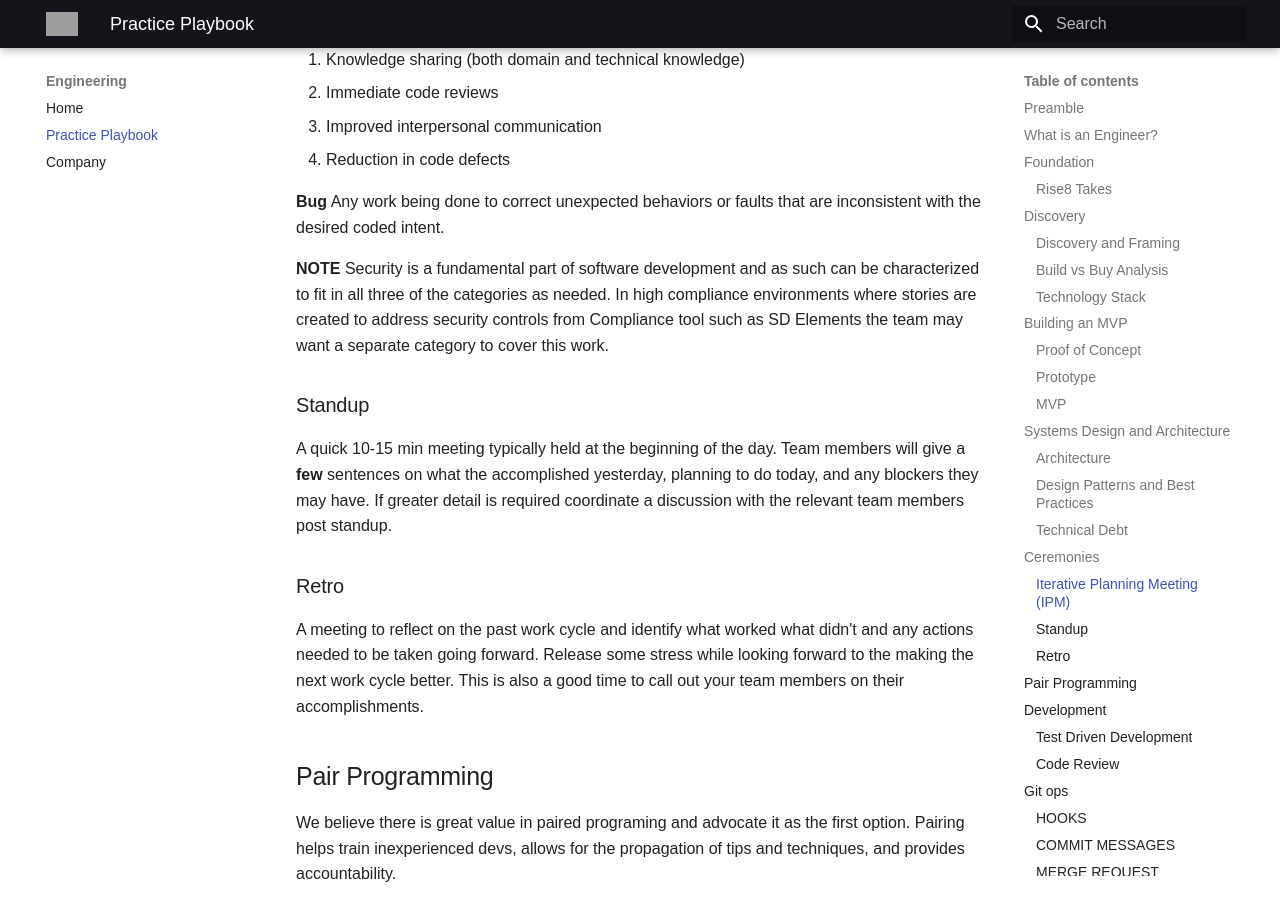
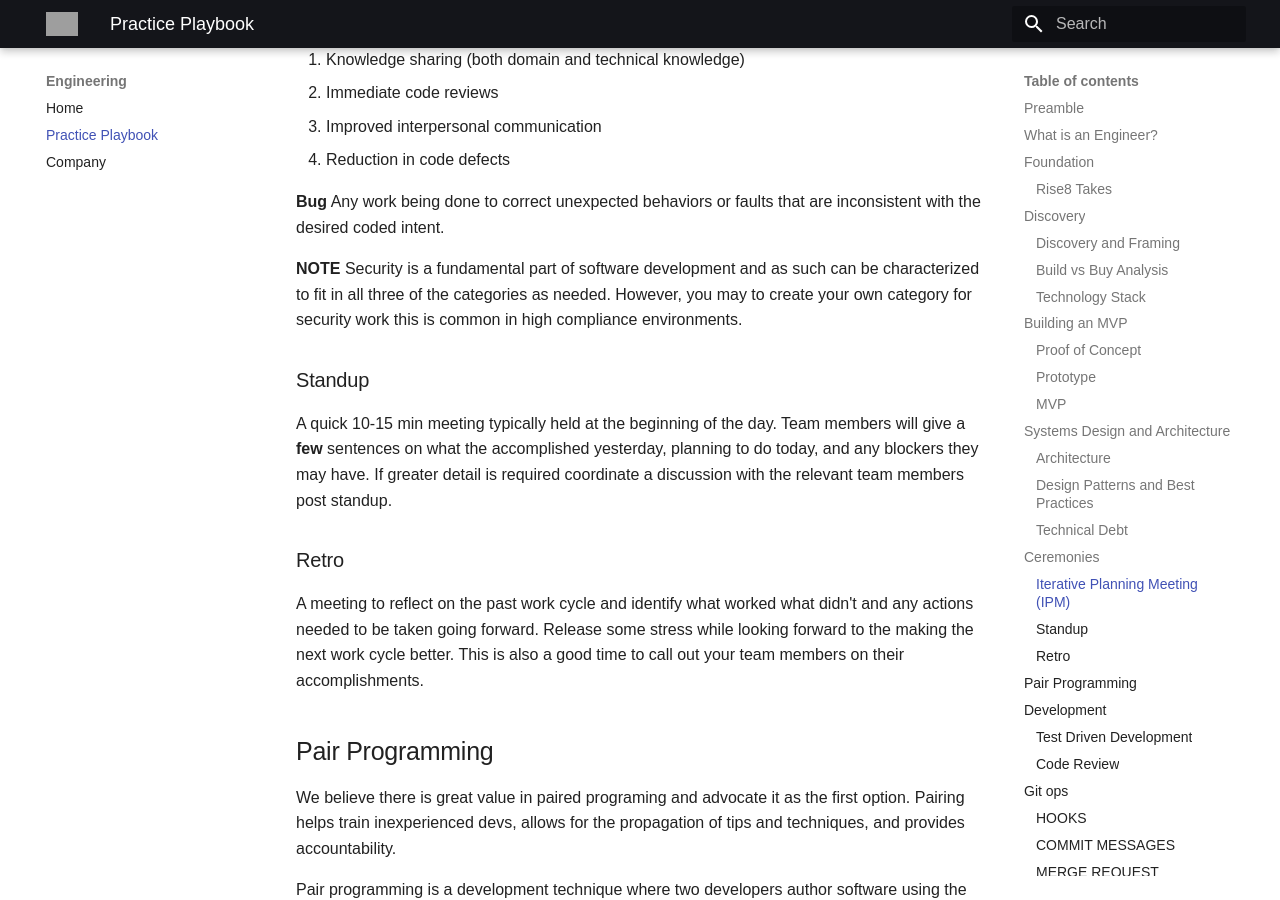
Before and after one commit to rise8-us/rise8-us, an MkDocs documentation site: the page built from docs/practice-playbook.md, in a window 1280 px wide and 900 px high, scrolled down 5730 px. Built offline with MkDocs 1.6.1 and Material for MkDocs 9.7.7, drawn with Linux system fonts in a browser that asks for light colours; some web fonts are replaced; grey boxes are pictures that could not be loaded.

Commit message:
fix security note

```diff
--- a/docs/practice-playbook.md
+++ b/docs/practice-playbook.md
@@ -171,7 +171,7 @@ Refactoring is an opportunity drive down existing technical debt, optimize, and
 Any work being done to correct unexpected behaviors or faults that are inconsistent with the desired coded intent.
 
 **NOTE**
-Security is a fundamental part of software development and as such can be characterized to fit in all three of the categories as needed.  In high compliance environments where stories are created to address security controls from Compliance tool such as SD Elements the team may want a separate category to cover this work.
+Security is a fundamental part of software development and as such can be characterized to fit in all three of the categories as needed.  However, you may to create your own category for security work this is common in high compliance environments.
 
 ### Standup
 A quick 10-15 min meeting typically held at the beginning of the day. Team members will give a **few** sentences on what the accomplished yesterday, planning to do today, and any blockers they may have.  If greater detail is required coordinate a discussion with the relevant team members post standup.
```
